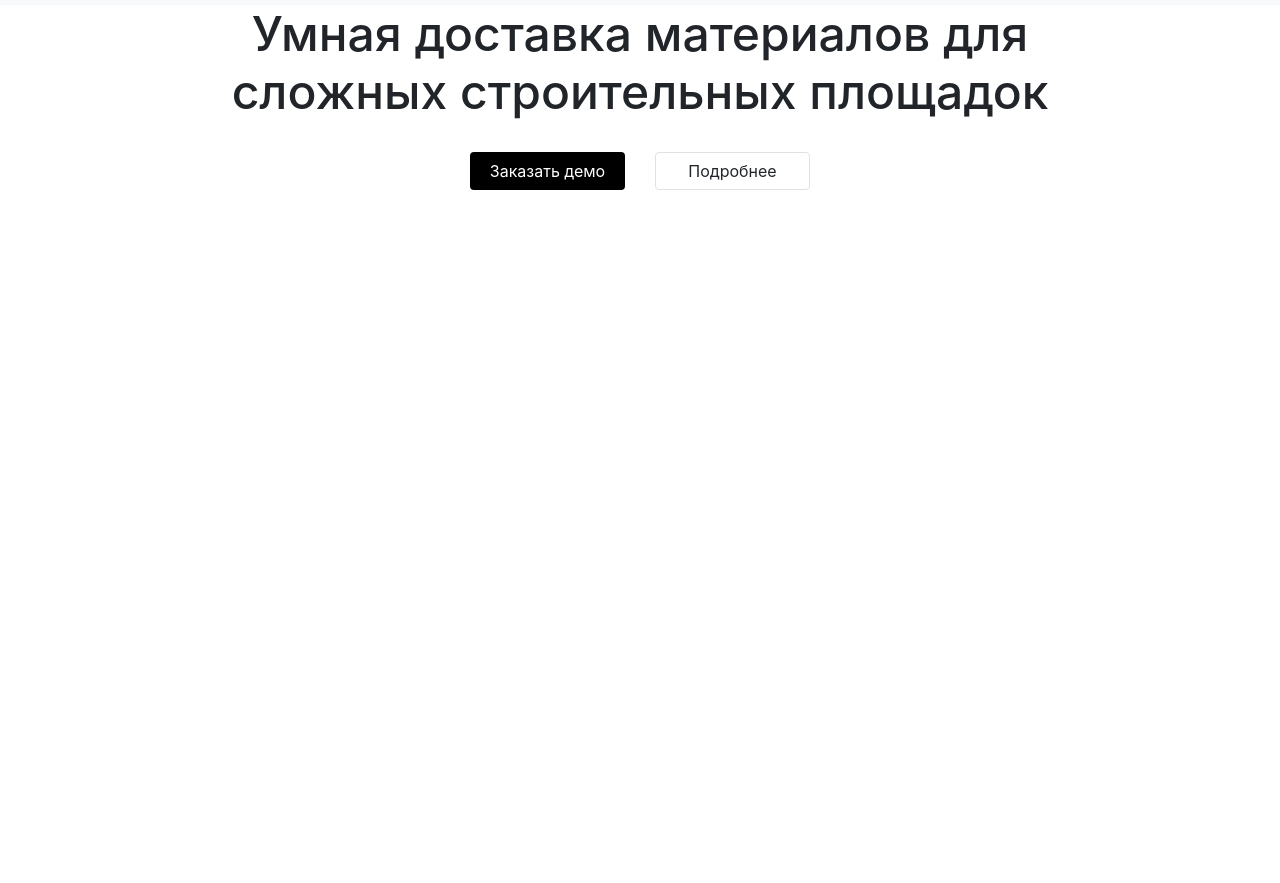
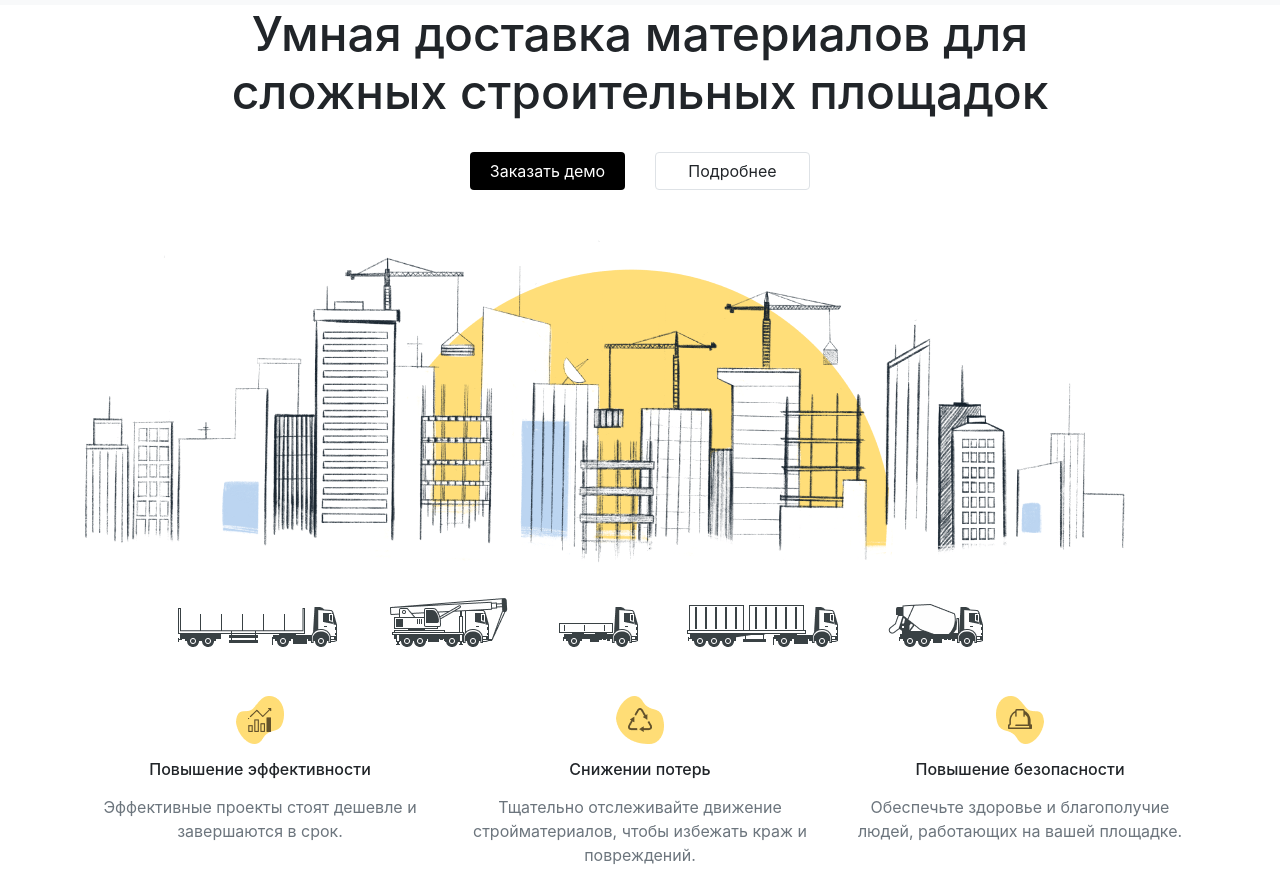
Before and after one commit to eich47/building, a website: page index.html in a window 1280 px wide. Shown: the part 65-948 px from the top of the page. Before the commit the page ends 800 px from the top, so only its background shows below. Drawn offline with nearby package versions, Linux system fonts and the light colour scheme.

Commit message:
блок картинок и целей

```diff
--- a/index.html
+++ b/index.html
@@ -65,7 +65,7 @@
     </div>
 
     <!--    секция название-->
-    <section class="name-site">
+    <section class="name-site mb-5">
       <div class="container">
         <div class="row justify-content-center">
           <div class="col-9 mb-4">
@@ -89,8 +89,78 @@
           </div>
         </div>
       </div>
-      <div class="container"></div>
     </section>
+
+    <!--    картинка города-->
+    <div class="container mb-4">
+      <div class="row no-gutters">
+        <div class="col-12">
+          <img src="image/city.png" alt="город" class="img-fluid" />
+        </div>
+      </div>
+    </div>
+    <!--    картинка грузовиков-->
+    <div class="container mb-5">
+      <div class="row no-gutters justify-content-center">
+        <div class="col-10">
+          <img src="image/track.png" alt="грузовики" class="img-fluid" />
+        </div>
+      </div>
+    </div>
+    <!--    блок три ячейки: фото - залоговок текст -->
+    <div class="container block-photo-title-text">
+      <h2 class="sr-only">Цели компании</h2>
+      <div class="row">
+        <!--        1-->
+        <div class="col-sm-4">
+          <div class="block-image text-center mb-3">
+            <img
+              src="image/purpose/purpose1.png"
+              alt="цель 1"
+              class="img-fluid"
+            />
+          </div>
+          <h3 class="h6 block-title text-center mb-3">
+            Повышение эффективности
+          </h3>
+          <p class="block-text text-center text-muted">
+            Эффективные проекты стоят дешевле и завершаются в срок.
+          </p>
+        </div>
+        <!--        2-->
+        <div class="col-sm-4">
+          <div class="block-image text-center mb-3">
+            <img
+              src="image/purpose/purpose2.png"
+              alt="цель 2"
+              class="img-fluid"
+            />
+          </div>
+          <h3 class="h6 block-title text-center mb-3">Снижении потерь</h3>
+          <p class="block-text text-center text-muted">
+            Тщательно отслеживайте движение стройматериалов, чтобы избежать краж
+            и повреждений.
+          </p>
+        </div>
+        <!--        3-->
+        <div class="col-sm-4">
+          <div class="block-image text-center mb-3">
+            <img
+              src="image/purpose/purpose3.png"
+              alt="цель 3"
+              class="img-fluid"
+            />
+          </div>
+          <h3 class="h6 block-title text-center mb-3">
+            Повышение безопасности
+          </h3>
+          <p class="block-text text-center text-muted">
+            Обеспечьте здоровье и благополучие людей, работающих на вашей
+            площадке.
+          </p>
+        </div>
+      </div>
+    </div>
     <!-- Optional JavaScript; choose one of the two! -->
 
     <!-- Option 1: jQuery and Bootstrap Bundle (includes Popper) -->
```
Also changed, not shown: image/city.png (added), image/purpose/purpose1.png (added), image/purpose/purpose2.png (added), image/purpose/purpose3.png (added), image/track.png (added).
